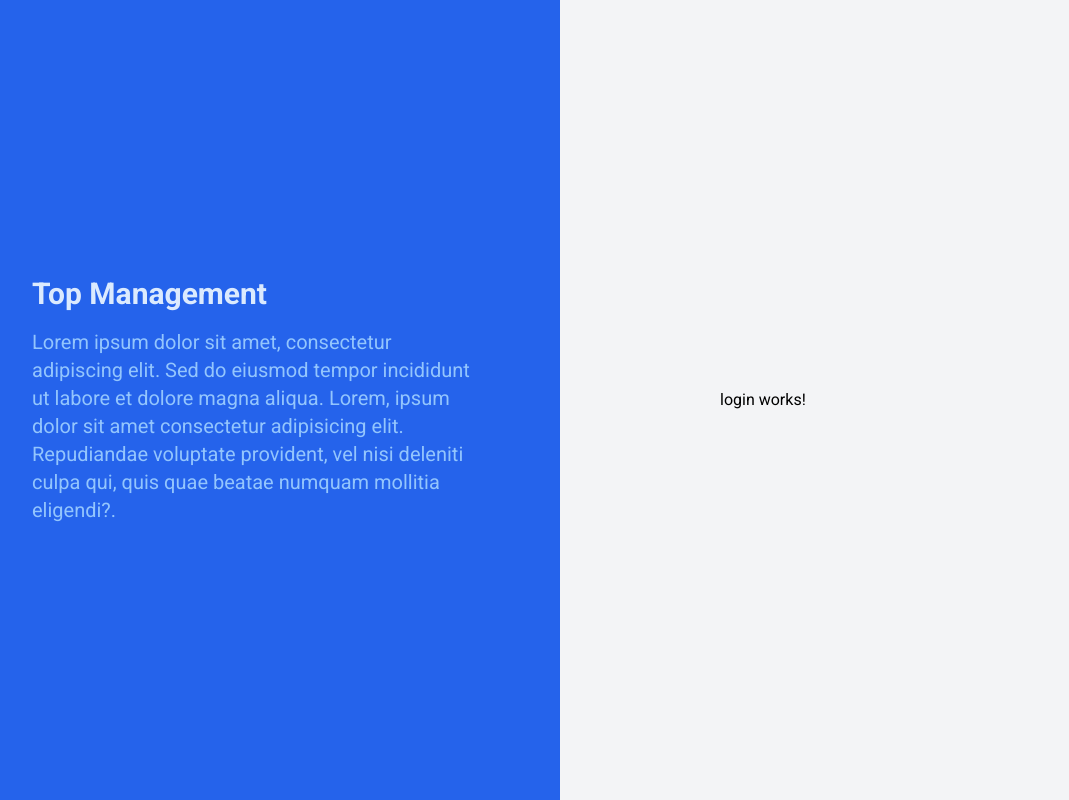
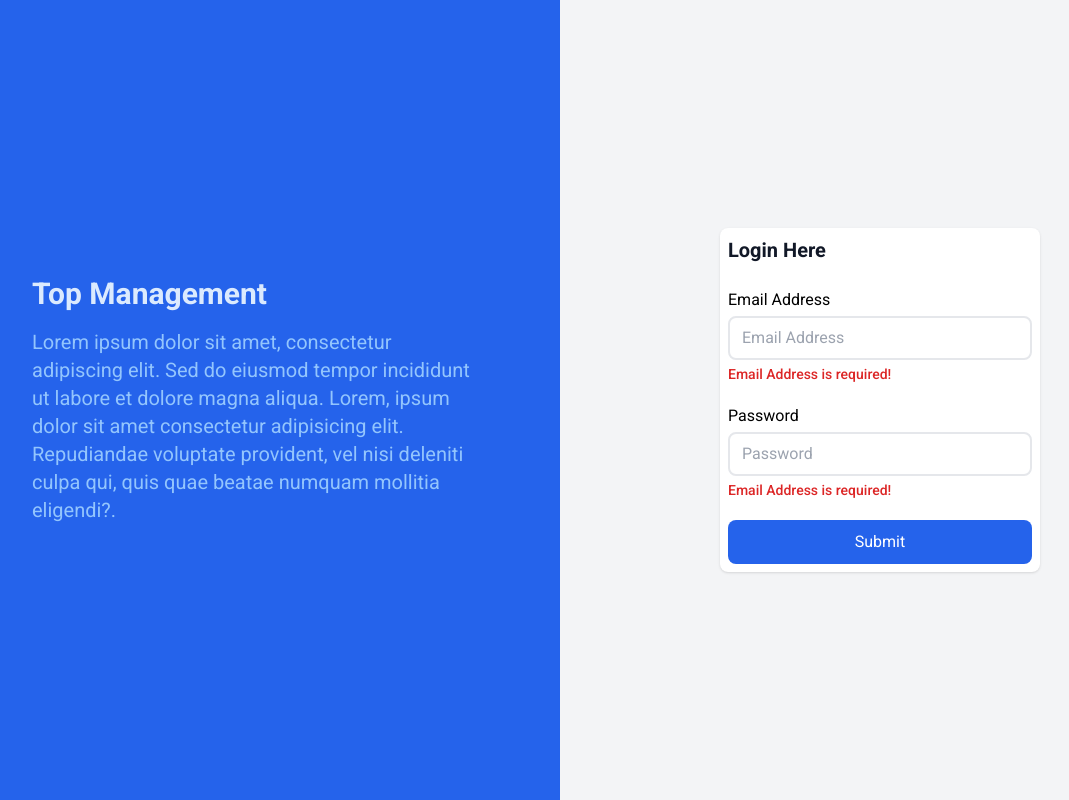
Before and after one commit to chumani130/todo_app, an Angular app: page / in a window 1280 px wide. Shown: the whole page, without its empty margins (80-1149 px from the left). Built offline with nearby package versions, Linux system fonts and the light colour scheme.

Commit message:
Update login.component.html

```diff
--- a/src/app/pages/login/login.component.html
+++ b/src/app/pages/login/login.component.html
@@ -1 +1,16 @@
-<p>login works!</p>
+<div class="flex flex-col gap-2 p-2 bg-white rounded-lg shadow">
+    <h5 class="text-xl mb-2 font-bold text-gray-900">Login Here</h5>
+    <form action=""></form>
+    <div class="form-group mb-3">
+        <label for="">Email Address</label>
+        <input type="text" placeholder="Email Address" class="form-control">
+        <span class="form-error">Email Address is required!</span>
+    </div>
+    <div class="form-group mb-3">
+        <label for="">Password</label>
+        <input type="text" placeholder="Password" class="form-control">
+        <span class="form-error">Email Address is required!</span>
+    </div>
+    <button class="btn btn-primary">Submit</button>
+
+</div>
```
